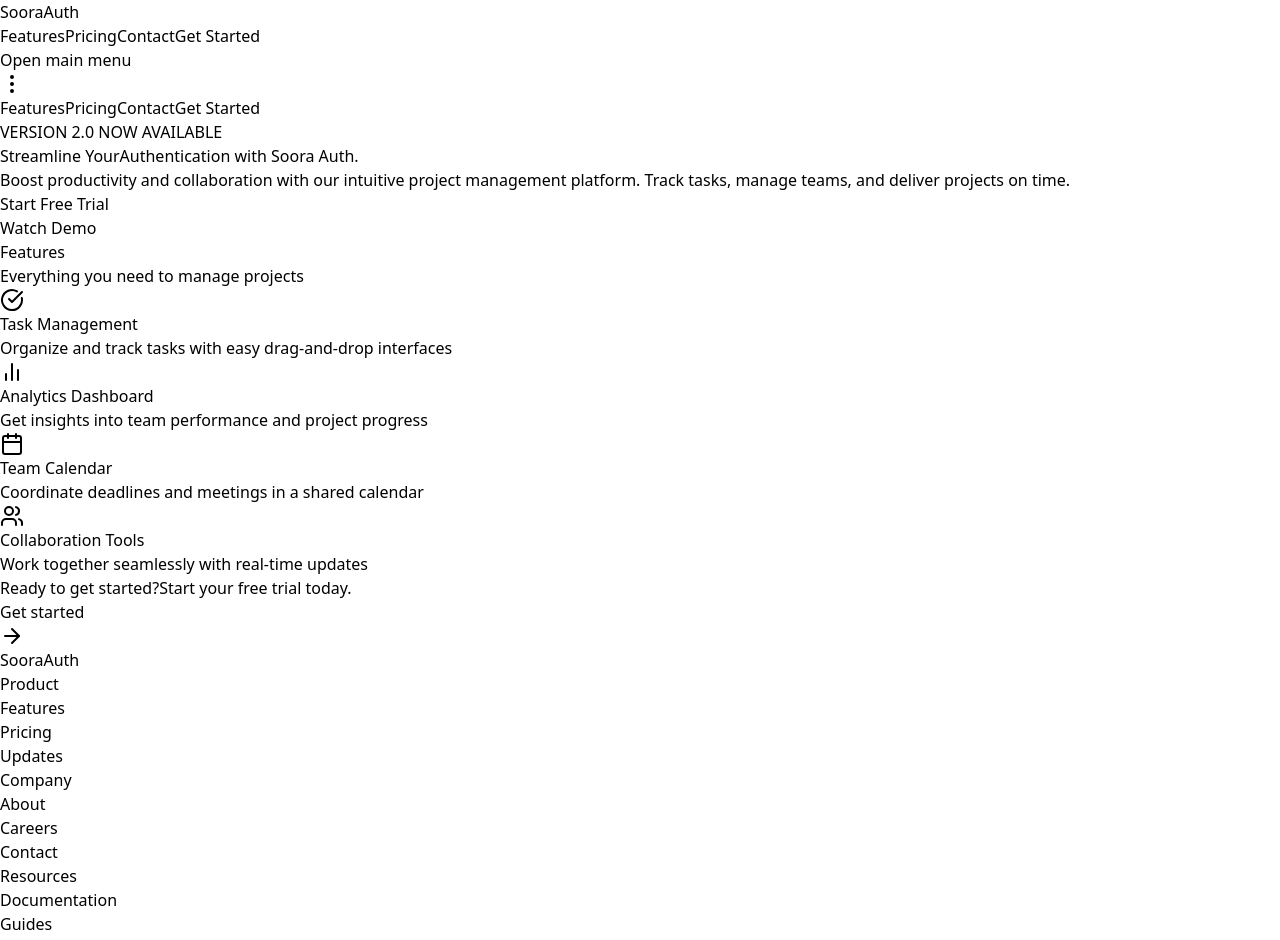
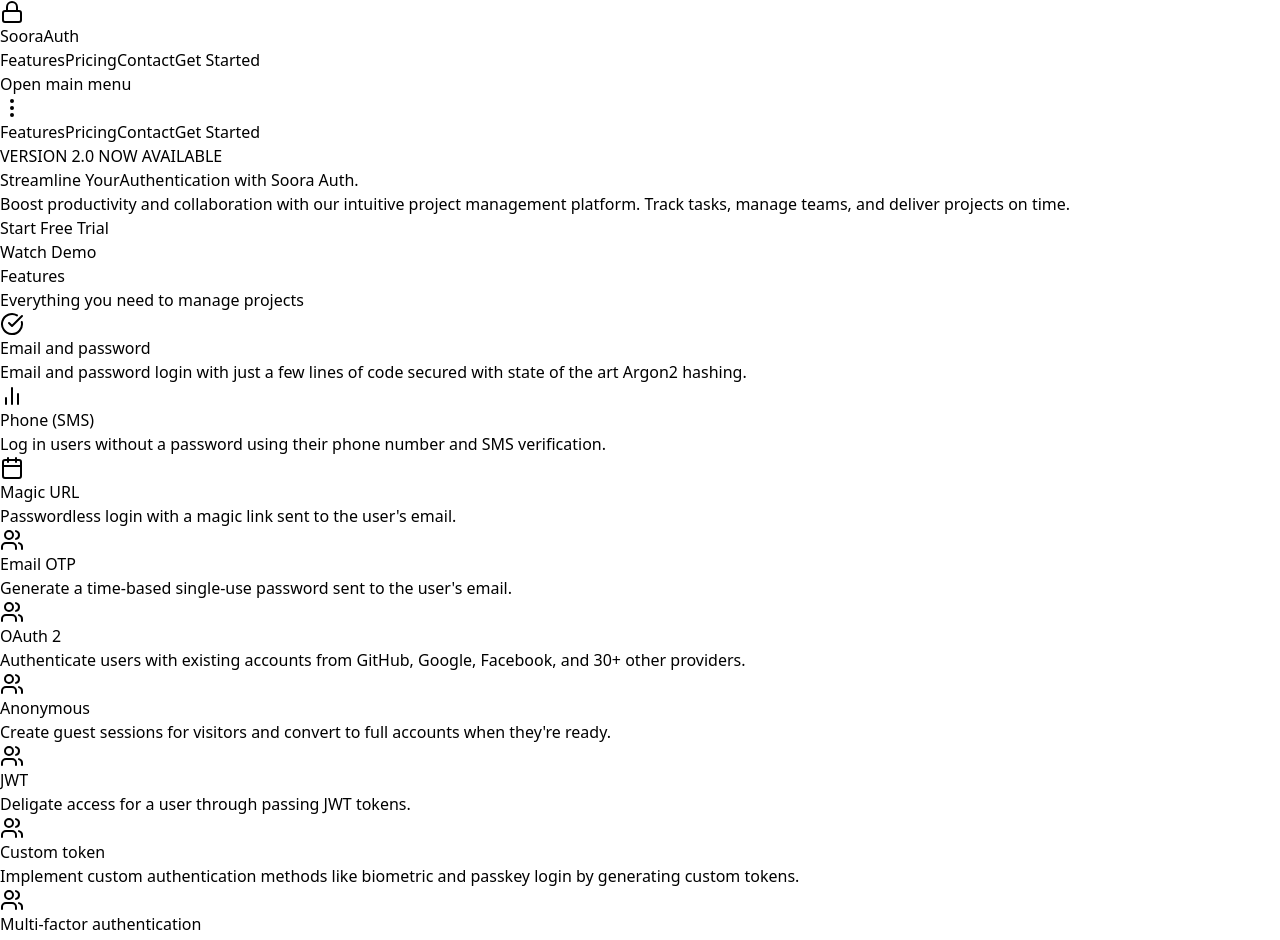
Before and after one commit to mddanish867/taskflow, a React (Vite) app: page / in a window 1280 px wide. Shown: the top 940 px of the page. Built offline with nearby package versions, Linux system fonts and the light colour scheme.

Commit message:
modifed the navbar and landing page

```diff
--- a/src/components/home/LandingPage.jsx
+++ b/src/components/home/LandingPage.jsx
@@ -4,23 +4,48 @@
 const TaskFlow = () => {
   const features = [
     {
-      title: "Task Management",
-      description: "Organize and track tasks with easy drag-and-drop interfaces",
+      title: "Email and password",
+      description: "Email and password login with just a few lines of code secured with state of the art Argon2 hashing.",
       icon: <CheckCircle className="w-6 h-6 text-blue-500" />
     },
     {
-      title: "Analytics Dashboard",
-      description: "Get insights into team performance and project progress",
+      title: "Phone (SMS)",
+      description: "Log in users without a password using their phone number and SMS verification.",
       icon: <BarChart2 className="w-6 h-6 text-blue-500" />
     },
     {
-      title: "Team Calendar",
-      description: "Coordinate deadlines and meetings in a shared calendar",
+      title: "Magic URL",
+      description: "Passwordless login with a magic link sent to the user's email.",
       icon: <Calendar className="w-6 h-6 text-blue-500" />
     },
     {
-      title: "Collaboration Tools",
-      description: "Work together seamlessly with real-time updates",
+      title: "Email OTP",
+      description: "Generate a time-based single-use password sent to the user's email.",
+      icon: <Users className="w-6 h-6 text-blue-500" />
+    },
+    {
+      title: "OAuth 2",
+      description: "Authenticate users with existing accounts from GitHub, Google, Facebook, and 30+ other providers.",
+      icon: <Users className="w-6 h-6 text-blue-500" />
+    },
+    {
+      title: "Anonymous",
+      description: "Create guest sessions for visitors and convert to full accounts when they're ready.",
+      icon: <Users className="w-6 h-6 text-blue-500" />
+    },
+    {
+      title: "JWT",
+      description: "Deligate access for a user through passing JWT tokens.",
+      icon: <Users className="w-6 h-6 text-blue-500" />
+    },
+    {
+      title: "Custom token",
+      description: "Implement custom authentication methods like biometric and passkey login by generating custom tokens.",
+      icon: <Users className="w-6 h-6 text-blue-500" />
+    },
+    {
+      title: "Multi-factor authentication",
+      description: "Implementing MFA to add extra layers of security to your app.",
       icon: <Users className="w-6 h-6 text-blue-500" />
     }
   ];
--- a/src/components/home/Navbar.jsx
+++ b/src/components/home/Navbar.jsx
@@ -1,6 +1,6 @@
 import { useNavigate } from 'react-router-dom';
 import React, { useState } from 'react';
-import {EllipsisVertical, X } from 'lucide-react';
+import {EllipsisVertical, X, Lock } from 'lucide-react';
 
 const Navbar = () => {
     const [isMenuOpen, setIsMenuOpen] = useState(false);
@@ -20,6 +20,7 @@
         <div className="max-w-7xl mx-auto px-4 sm:px-6 lg:px-8">
           <div className="flex justify-between h-16 items-center">
             <div className="flex items-center">
+            <Lock className="text-blue-600 font-extrabold "/> {" "}
               <a href='/'>
               <span className="text-2xl font-bold text-blue-600">SooraAuth</span>
               </a>
```
